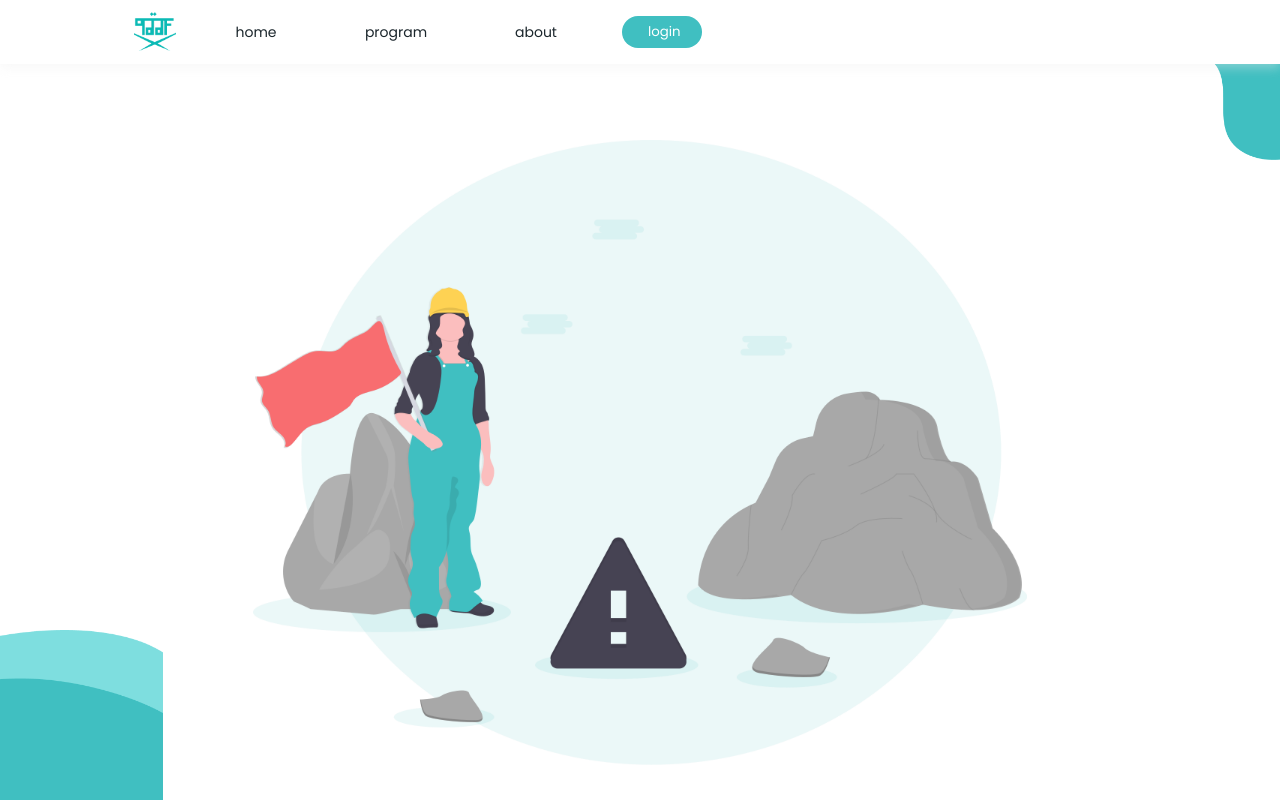
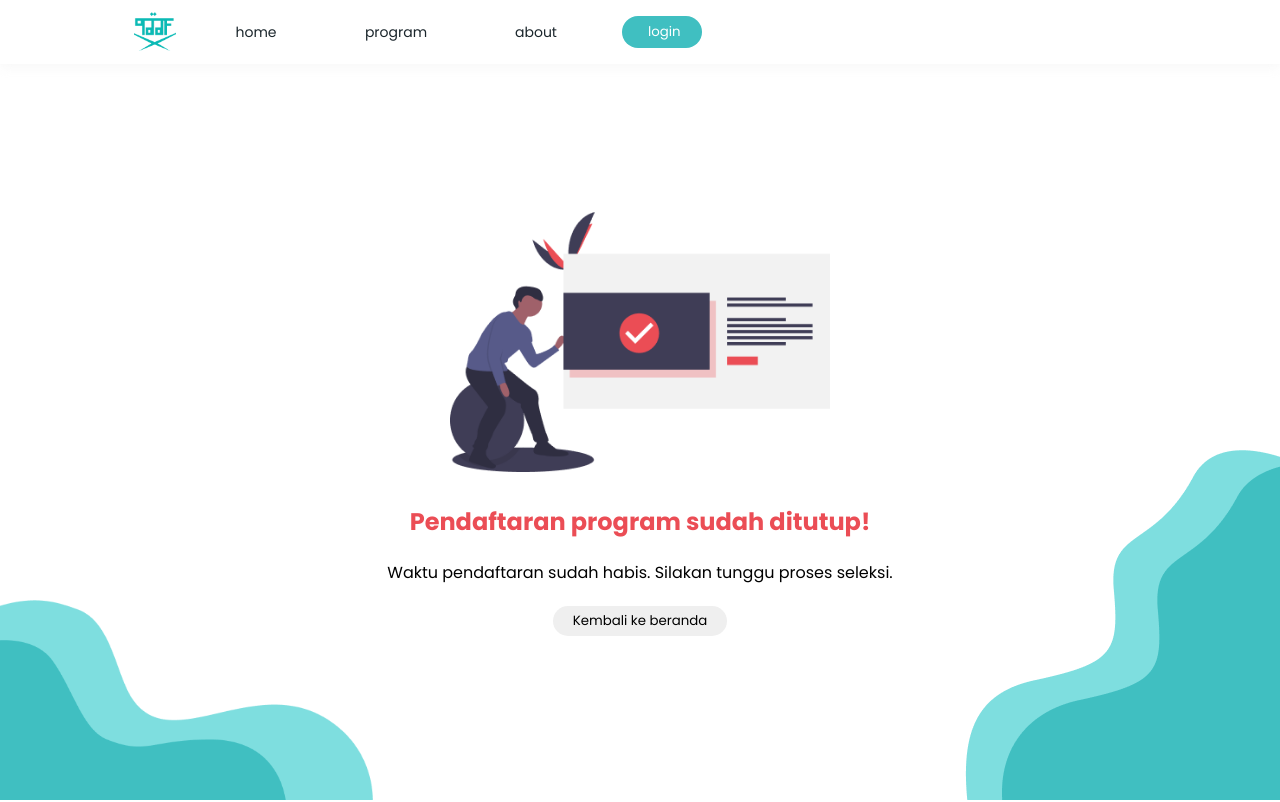
Before and after one commit to butterchoco/halaqah-quran-online-frontend, a Vue app: page /regis-closed in a window 1280 px wide. Before the commit this address had no page. Shown: the top 802 px of the page. Built offline with nearby package versions, Linux system fonts and the light colour scheme.

Commit message:
[GREEN]Implemented Registration Closed page

```diff
--- a/src/router/index.ts
+++ b/src/router/index.ts
@@ -5,6 +5,7 @@ import About from "@/views/About.vue";
 import Program from "@/views/Program.vue";
 import NotFound from "@/views/NotFound.vue";
 import PengumumanPage from "@/views/PengumumanPage.vue";
+import RegistrationClosed from "@/views/RegistrationClosed.vue";
 import RegistrationSuccess from "@/views/RegistrationSuccess.vue";
 
 Vue.use(VueRouter);
@@ -39,6 +40,10 @@ const routes = [
     path: "/regis-success",
     name: "RegistrationSuccess",
     component: RegistrationSuccess
+  }, {
+    path: "/regis-closed",
+    name: "RegistrationClosed",
+    component: RegistrationClosed
   }
 ];
 
--- /dev/null
+++ b/src/views/RegistrationClosed.vue
@@ -0,0 +1,45 @@
+<template>
+  <div class="page-container col center">
+    <section class="maintenance-container col center">
+      <MessagePage
+        :isPrimary="isPrimary"
+        :isDanger="isDanger"
+        :img="img"
+        :title="title"
+        :msg="msg"
+        :msg2="msg2"
+        :goto="goto"
+      />
+    </section>
+  </div>
+</template>
+
+<script>
+import MessagePage from "@/components/MessagePage.vue";
+
+export default {
+  name: "PengumumanPage",
+  components: { MessagePage },
+  data() {
+    return {
+      img: require("@/assets/img/failed-selection.png"),
+      title: "Pendaftaran program sudah ditutup!",
+      isPrimary: false,
+      isDanger: true,
+      msg: "Waktu pendaftaran sudah habis. Silakan tunggu proses seleksi.",
+      msg2: "",
+      goto : [{str: "Kembali ke beranda", link: "/"} ]
+    };
+  }
+};
+</script>
+
+<style lang="scss">
+.page-container {
+  min-width: 20%;
+  max-height: 40%;
+}
+.maintenance-container {
+  overflow: hidden;
+}
+</style>
```
Also changed, not shown: src/assets/img/bg-bottom.png (added).
